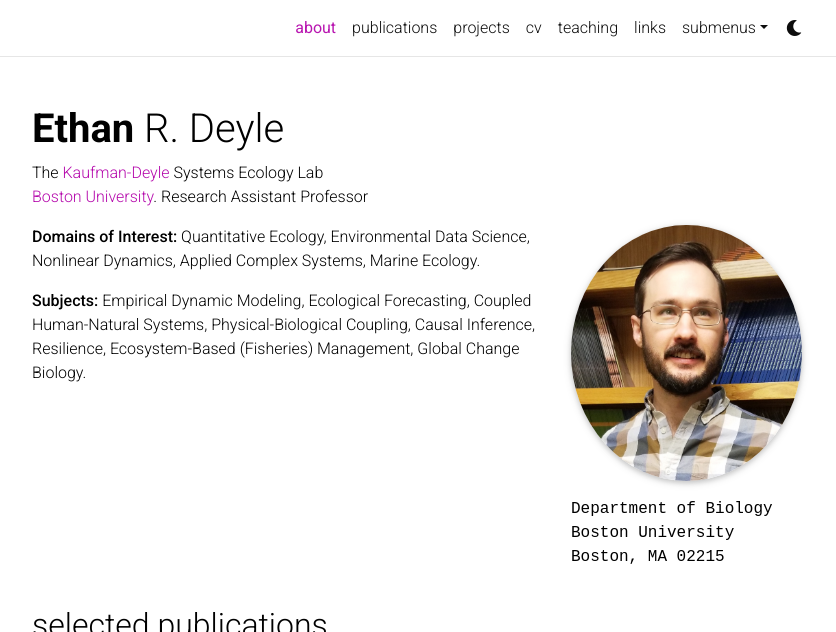
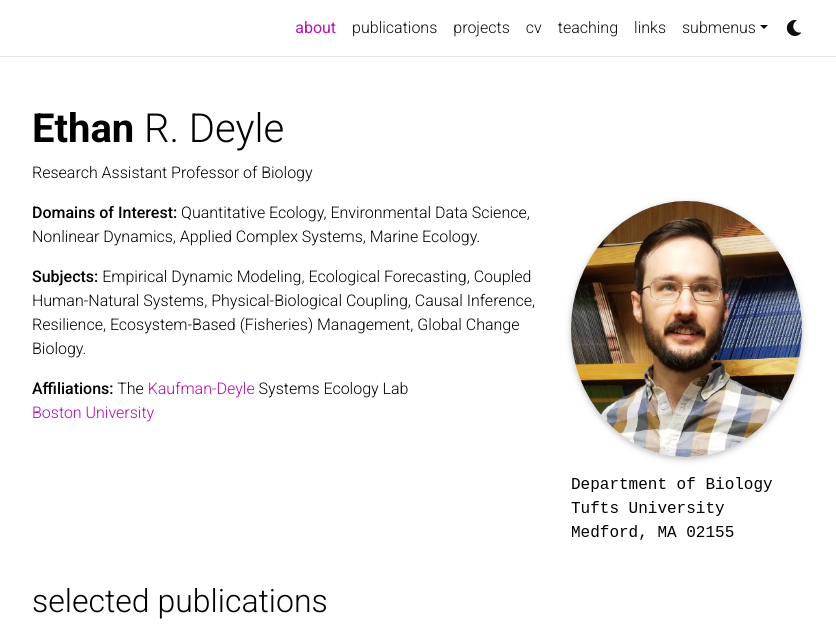
Before and after one commit to nonlinearnature/nonlinearnature.github.io, a Jekyll site: the page built from _pages/about.md, in a window 1280 px wide and 946 px high, cut to the strip 0-632 px from the top of the window. Shown: the whole strip, without its empty margins (223-1059 px from the left). Built offline with Jekyll 4.4.1, drawn with Linux system fonts in a browser that asks for light colours; full-size pictures stand in for the smaller copies a plugin makes; comment, search, counter and statistics services are not loaded; a style sheet for code colours, icons or effects is not loaded.

Commit message:
Update with Tufts.

```diff
--- a/_pages/about.md
+++ b/_pages/about.md
@@ -2,7 +2,7 @@
 layout: about
 title: about
 permalink: /
-subtitle: The <a href='https://sites.bu.edu/galileco/'>Kaufman-Deyle</a> Systems Ecology Lab <br><a href='https://www.bu.edu'>Boston University</a>. Research Assistant Professor #Address. Contacts. Moto. Etc.
+subtitle: Research Assistant Professor of Biology #Address. Contacts. Moto. Etc.
 
 profile:
   align: right
@@ -10,8 +10,8 @@ profile:
   image_circular: true # crops the image to make it circular
   address: >
     <p>Department of Biology</p>
-    <p>Boston University</p>
-    <p>Boston, MA 02215</p>
+    <p>Tufts University</p>
+    <p>Medford, MA 02155</p>
 
 news: false  # includes a list of news items
 selected_papers: true # includes a list of papers marked as "selected={true}"
@@ -21,3 +21,5 @@ social: true  # includes social icons at the bottom of the page
 **Domains of Interest:** Quantitative Ecology, Environmental Data Science, Nonlinear Dynamics, Applied Complex Systems, Marine Ecology.
 
 **Subjects:** Empirical Dynamic Modeling, Ecological Forecasting, Coupled Human-Natural Systems, Physical-Biological Coupling, Causal Inference, Resilience, Ecosystem-Based (Fisheries) Management, Global Change Biology.
+
+**Affiliations:** The <a href='https://sites.bu.edu/galileco/'>Kaufman-Deyle</a> Systems Ecology Lab <br><a href='https://www.bu.edu'>Boston University</a>
```
